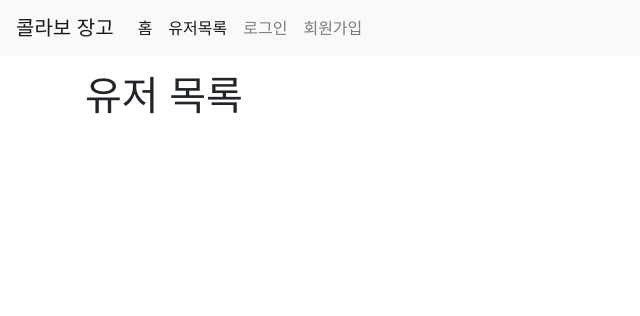
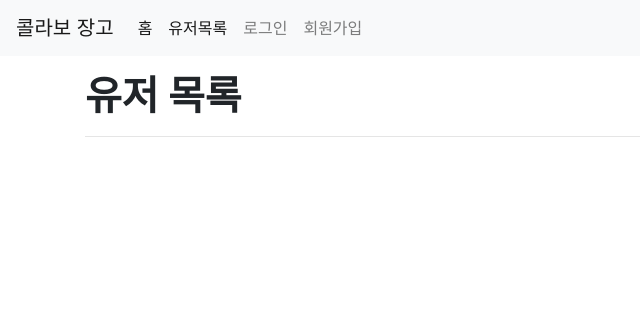
Before and after one commit to vxda7/django-cowork-modeling, a Django app: template accounts/templates/accounts/index.html in a window 1280 px wide. Shown: the top 316 px of the page, without its empty margins (0-640 px from the left). Run offline with Django 3.2, Linux system fonts and the light colour scheme; the template is opened without the code that fills it, so the values that code supplies are empty; some libraries are stand-ins or nearby versions.

Commit message:
accounts 일부 수정

```diff
--- a/accounts/templates/accounts/detail.html
+++ b/accounts/templates/accounts/detail.html
@@ -4,7 +4,7 @@
 <div>
 
   <h3 class="text-center"><span class="font-italic">{{target_user.username}}</span>님의 페이지입니다.</h3>
-  {% if target_user != user %}
+  {% if target_user != user and user.is_authenticated %}
   <div class="text-center my-3">
     {% if target_user in user.followings.all%}
     <a class="btn btn-danger" href="{% url 'accounts:follow' target_user.id%}">언팔로우</a>
--- a/accounts/templates/accounts/index.html
+++ b/accounts/templates/accounts/index.html
@@ -2,9 +2,12 @@
 
 {% block body %}
 <div>
-  <h1>유저 목록</h1>
-  {% for user in users%}
-  <h3><a href="{% url 'accounts:detail' user.id%}">{{user.username}}</a></h3>
-  {% endfor %}
+  <h1 class="font-weight-bold">유저 목록</h1>
+  <hr>
+  <div>
+    {% for user in users%}
+    <h3><a href="{% url 'accounts:detail' user.id%}">{{user.username}}</a></h3>
+    {% endfor %}
+  </div>
 </div>
 {% endblock %}
--- a/accounts/views.py
+++ b/accounts/views.py
@@ -4,7 +4,7 @@
 from .forms import CustomUserCreationForm
 from django.contrib.auth import login as auth_login
 from django.contrib.auth import logout as auth_logout
-
+from django.contrib.auth.decorators import login_required
 # Create your views here.
 
 
@@ -55,6 +55,7 @@
     return redirect('accounts:login')
 
 
+@login_required
 def follow(request, user_pk):
     user = get_object_or_404(get_user_model(), id=user_pk)
     if request.user != user:
--- a/project10/templates/base.html
+++ b/project10/templates/base.html
@@ -14,7 +14,7 @@
 
 <body>
   <nav class="navbar navbar-expand-lg navbar-light bg-light">
-    <a class="navbar-brand" href="#">콜라보 장고</a>
+    <a class="navbar-brand" href="{% url 'movies:index' %}">콜라보 장고</a>
     <button class="navbar-toggler" type="button" data-toggle="collapse" data-target="#navbarNav"
       aria-controls="navbarNav" aria-expanded="false" aria-label="Toggle navigation">
       <span class="navbar-toggler-icon"></span>
```
